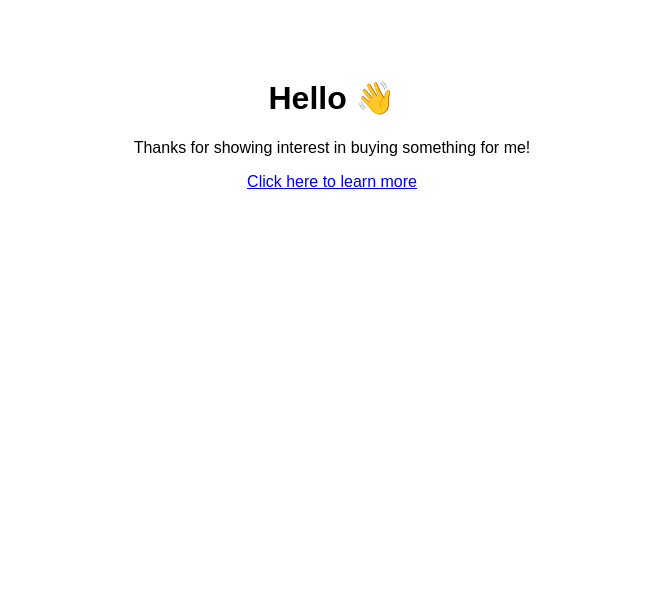
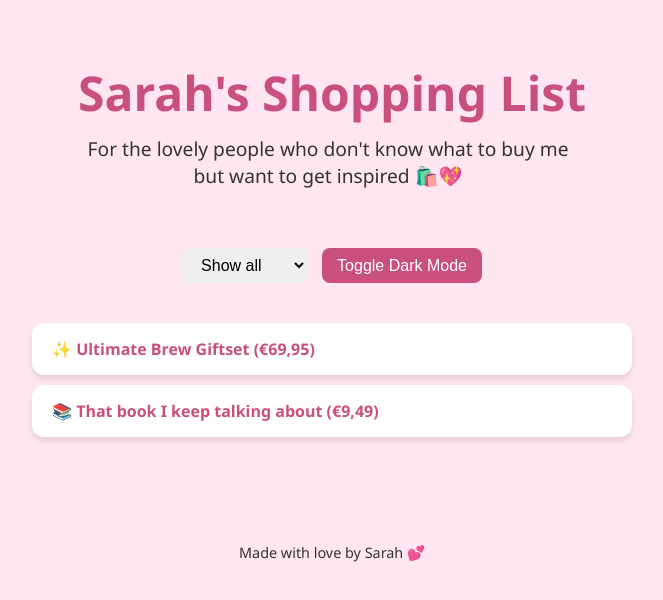
Before and after one commit to sarahsabanija/automatic-carnival, a plain HTML site: page index.html in a window 1280 px wide. Shown: the whole page, without its empty margins (308-971 px from the left). Drawn offline with Linux system fonts and the light colour scheme.

Commit message:
index.html

```diff
--- a/index.html
+++ b/index.html
@@ -1,15 +1,171 @@
 <!DOCTYPE html>
-<html>
+<html lang="en">
 <head>
-  <title>Welcome!</title>
-  <meta name="viewport" content="width=device-width, initial-scale=1.0">
+  <meta charset="UTF-8" />
+  <meta name="viewport" content="width=device-width, initial-scale=1.0"/>
+  <title>Sarah's Shopping List</title>
   <style>
-    body { font-family: sans-serif; text-align: center; padding: 50px; }
+    :root {
+      --bg-color: #ffe6f0;
+      --text-color: #333;
+      --item-bg: #fff;
+      --accent-color: #c94f7c;
+      --shadow: rgba(0, 0, 0, 0.1);
+    }
+
+    body.dark {
+      --bg-color: #2e2e2e;
+      --text-color: #eee;
+      --item-bg: #444;
+      --accent-color: #ff80ab;
+      --shadow: rgba(0, 0, 0, 0.3);
+    }
+
+    body {
+      margin: 0;
+      padding: 0;
+      font-family: "Segoe UI", sans-serif;
+      background-color: var(--bg-color);
+      color: var(--text-color);
+      display: flex;
+      flex-direction: column;
+      align-items: center;
+      transition: background 0.3s, color 0.3s;
+    }
+
+    header {
+      text-align: center;
+      margin: 60px 20px 20px 20px;
+    }
+
+    h1 {
+      font-size: 3em;
+      margin: 0;
+      color: var(--accent-color);
+    }
+
+    p.subtitle {
+      font-size: 1.2em;
+      margin-top: 10px;
+      max-width: 500px;
+    }
+
+    .controls {
+      margin-top: 20px;
+      display: flex;
+      gap: 15px;
+      flex-wrap: wrap;
+      justify-content: center;
+    }
+
+    select, button {
+      padding: 8px 15px;
+      font-size: 1em;
+      border-radius: 8px;
+      border: none;
+      cursor: pointer;
+    }
+
+    button {
+      background-color: var(--accent-color);
+      color: white;
+    }
+
+    ul {
+      list-style-type: none;
+      padding: 0;
+      margin-top: 30px;
+      width: 90%;
+      max-width: 600px;
+    }
+
+    li {
+      background-color: var(--item-bg);
+      margin: 10px 0;
+      padding: 15px 20px;
+      border-radius: 12px;
+      box-shadow: 0 4px 6px var(--shadow);
+      transition: transform 0.2s ease;
+    }
+
+    li:hover {
+      transform: scale(1.02);
+    }
+
+    a {
+      color: var(--accent-color);
+      text-decoration: none;
+      font-weight: bold;
+    }
+
+    a:hover {
+      text-decoration: underline;
+    }
+
+    footer {
+      margin-top: 60px;
+      padding: 20px;
+      font-size: 0.9em;
+      color: var(--text-color);
+    }
+
+    .hidden {
+      display: none;
+    }
   </style>
 </head>
 <body>
-  <h1>Hello 👋</h1>
-  <p>Thanks for showing interest in buying something for me!</p>
-  <p><a href="https://yourlink.com">Click here to learn more</a></p>
+
+  <header>
+    <h1>Sarah's Shopping List</h1>
+    <p class="subtitle">For the lovely people who don't know what to buy me but want to get inspired 🛍️💖</p>
+  </header>
+
+  <div class="controls">
+    <select id="priceFilter">
+      <option value="all">Show all</option>
+      <option value="under20">Under €20</option>
+      <option value="20to50">€20–€50</option>
+      <option value="over50">Over €50</option>
+    </select>
+    <button id="toggleDarkMode">Toggle Dark Mode</button>
+  </div>
+
+  <ul id="itemList">
+    <li data-price="69,95"><a href="https://barista-essentials.nl/ultimate-brew-giftset/" target="_blank">✨ Ultimate Brew Giftset (€69,95)</a></li>
+    <li data-price="9,49"><a href="https://www.bol.com/nl/nl/p/the-seven-year-slip/9300000138764320/?bltgh=qri-CgNVuk88lnHd40tOpw.6_20.66.ProductTitle" target="_blank">📚 That book I keep talking about (€9,49)</a></li>
+  </ul>
+
+  <footer>
+    Made with love by Sarah 💕
+  </footer>
+
+  <script>
+    const filterSelect = document.getElementById('priceFilter');
+    const itemList = document.getElementById('itemList');
+    const toggleBtn = document.getElementById('toggleDarkMode');
+
+    filterSelect.addEventListener('change', () => {
+      const value = filterSelect.value;
+      const items = itemList.querySelectorAll('li');
+
+      items.forEach(item => {
+        const price = parseFloat(item.getAttribute('data-price'));
+        let show = false;
+
+        if (value === 'all') show = true;
+        else if (value === 'under20' && price < 20) show = true;
+        else if (value === '20to50' && price >= 20 && price <= 50) show = true;
+        else if (value === 'over50' && price > 50) show = true;
+
+        item.classList.toggle('hidden', !show);
+      });
+    });
+
+    toggleBtn.addEventListener('click', () => {
+      document.body.classList.toggle('dark');
+    });
+  </script>
+
 </body>
 </html>
```
